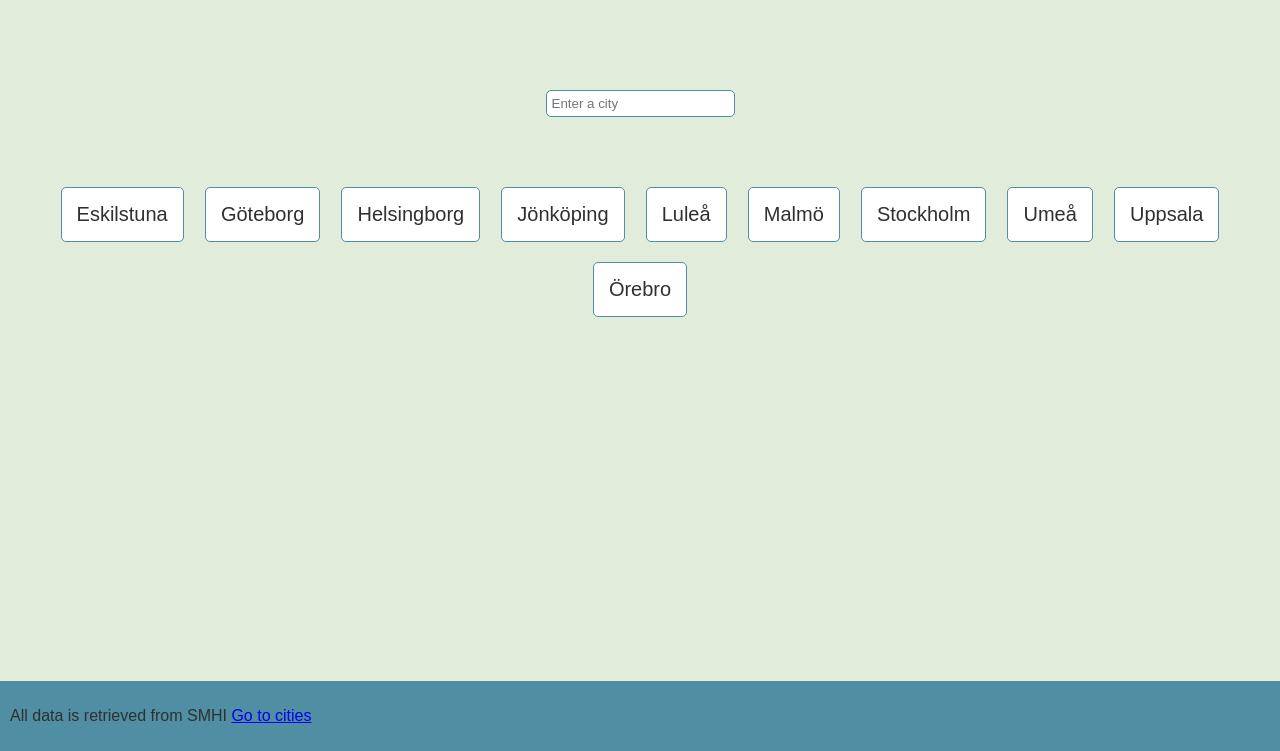
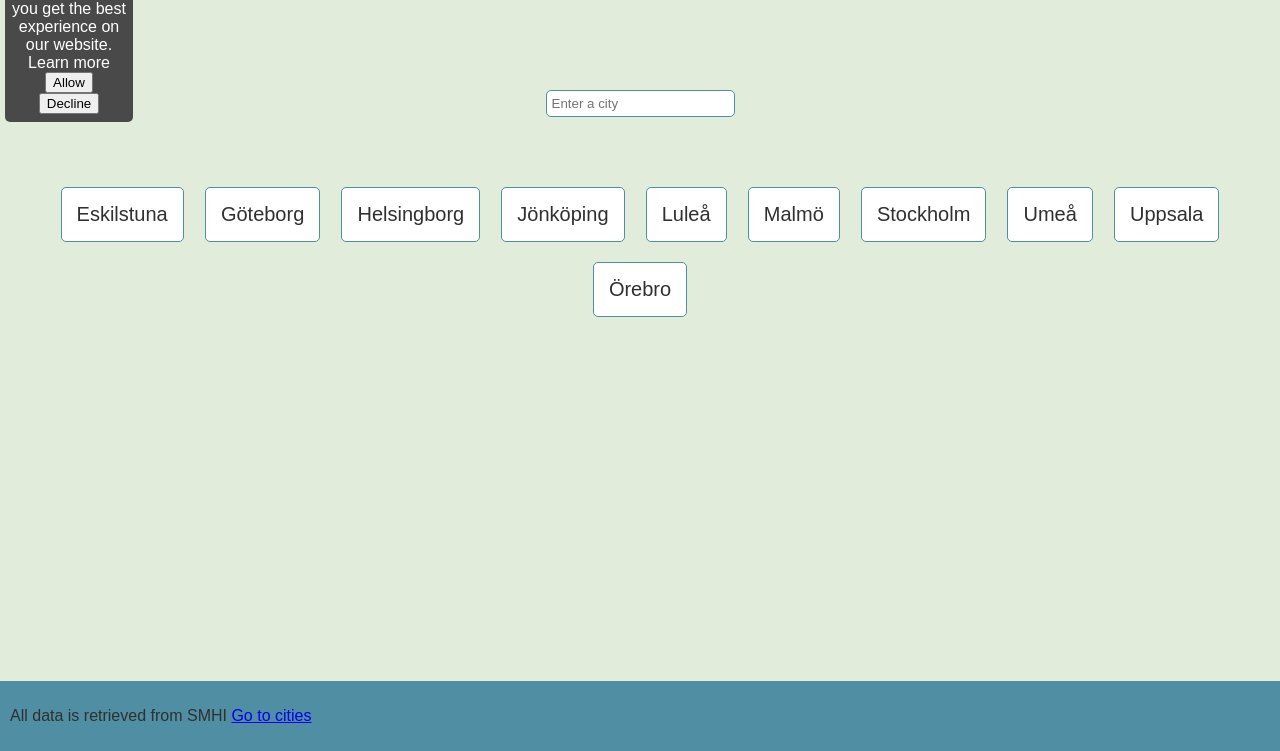
Before and after one commit to Markus-Simonsen-ITHS/Native-JavaScript-Laboration-2, a plain HTML site: page website/index.html in a window 1280 px wide. Shown: the part 49-800 px from the top of the page. Drawn offline with Linux system fonts and the light colour scheme.

Commit message:
Added cookie consent

```diff
--- /dev/null
+++ b/website/GA.js
@@ -0,0 +1,32 @@
+const consent = localStorage.getItem('consent')
+
+function loadGA() {
+    const jqueryScript = document.createElement('script')
+    jqueryScript.src = 'https://www.googletagmanager.com/gtag/js?id=G-WZWLJTKVTM'
+    jqueryScript.onload = () => {
+        window.dataLayer = window.dataLayer || [];
+        function gtag() { dataLayer.push(arguments); }
+        gtag('js', new Date());
+
+        gtag('config', 'G-WZWLJTKVTM');
+    }
+    document.head.append(jqueryScript)
+}
+
+console.log()
+
+if (consent && consent === 'true') {
+    loadGA()
+} else {
+    fetch(document.currentScript.getAttribute('loc') + 'cookie.html').then(response => response.text()).then(text => {
+        const cookie = document.createElement('div')
+        cookie.innerHTML = text
+        document.body.append(cookie)
+    });
+}
+
+function consentGA(consent) {
+    localStorage.setItem('consent', consent)
+    loadGA()
+    document.querySelector('#cookieConsent').remove()
+}
--- /dev/null
+++ b/website/cookie.css
@@ -0,0 +1,35 @@
+#cookieConsent {
+    position: fixed;
+    top: 5px;
+    left: 5px;
+    width: 10%;
+    background-color: rgb(73, 73, 73);
+    color: #fff;
+    text-align: center;
+    padding: 0.5em 0;
+    z-index: 9999;
+    font-family: sans-serif;
+    text-decoration: none;
+    border-radius: 5px;
+}
+
+#cookieLink {
+    text-decoration: none;
+    color: #fff;
+}
+
+#cookieLink:link {
+    text-decoration: none;
+}
+
+#cookieLink:visited {
+    text-decoration: none;
+}
+
+#cookieLink:hover {
+    text-decoration: underline;
+}
+
+#cookieLink:active {
+    text-decoration: underline;
+}
--- /dev/null
+++ b/website/cookie.html
@@ -0,0 +1,14 @@
+<div id="cookieConsent">
+    <div id="cookieConsentContainer">
+        <div id="cookieConsentText">
+            This website uses cookies to ensure you get the best experience on our website.
+            <a href="https://www.cookiesandyou.com/" target="_blank" id="cookieLink">Learn more</a>
+        </div>
+        <div id="cookieConsentButtonContainer">
+            <button id="cookieConsentButton" onclick="consentGA(true)">Allow</button>
+        </div>
+        <div id="cookieConsentButtonContainer">
+            <button id="cookieConsentButton" onclick="consentGA(false)">Decline</button>
+        </div>
+    </div>
+</div>
--- a/website/index.html
+++ b/website/index.html
@@ -6,18 +6,10 @@
     <meta http-equiv="X-UA-Compatible" content="IE=edge">
     <meta name="viewport" content="width=device-width, initial-scale=1.0">
     <title>Pick a city</title>
+    <script src="GA.js" loc="./" defer></script>
     <script src="main.js" defer></script>
     <link rel="stylesheet" href="main.css">
-
-    <!-- Global site tag (gtag.js) - Google Analytics -->
-    <script async src="https://www.googletagmanager.com/gtag/js?id=G-WZWLJTKVTM"></script>
-    <script>
-        window.dataLayer = window.dataLayer || [];
-        function gtag() { dataLayer.push(arguments); }
-        gtag('js', new Date());
-
-        gtag('config', 'G-WZWLJTKVTM');
-    </script>
+    <link rel="stylesheet" href="cookie.css">
 </head>
 
 <body>
--- a/website/main.js
+++ b/website/main.js
@@ -105,7 +105,7 @@ function addToRecent(ev) {
     const id = ev.target.href.split('=')[1].split('&')[0];
     let recentListObj = JSON.parse(localStorage.getItem(recentList));
 
-    if ( recentListObj === null ) {
+    if (recentListObj === null) {
         recentListObj = [];
     }
 
```
Also changed, not shown: website/cities/index.html (+2 -10 lines), website/weather/index.html (+3 -9 lines), website/weather/main.js (line endings or trailing spaces).
